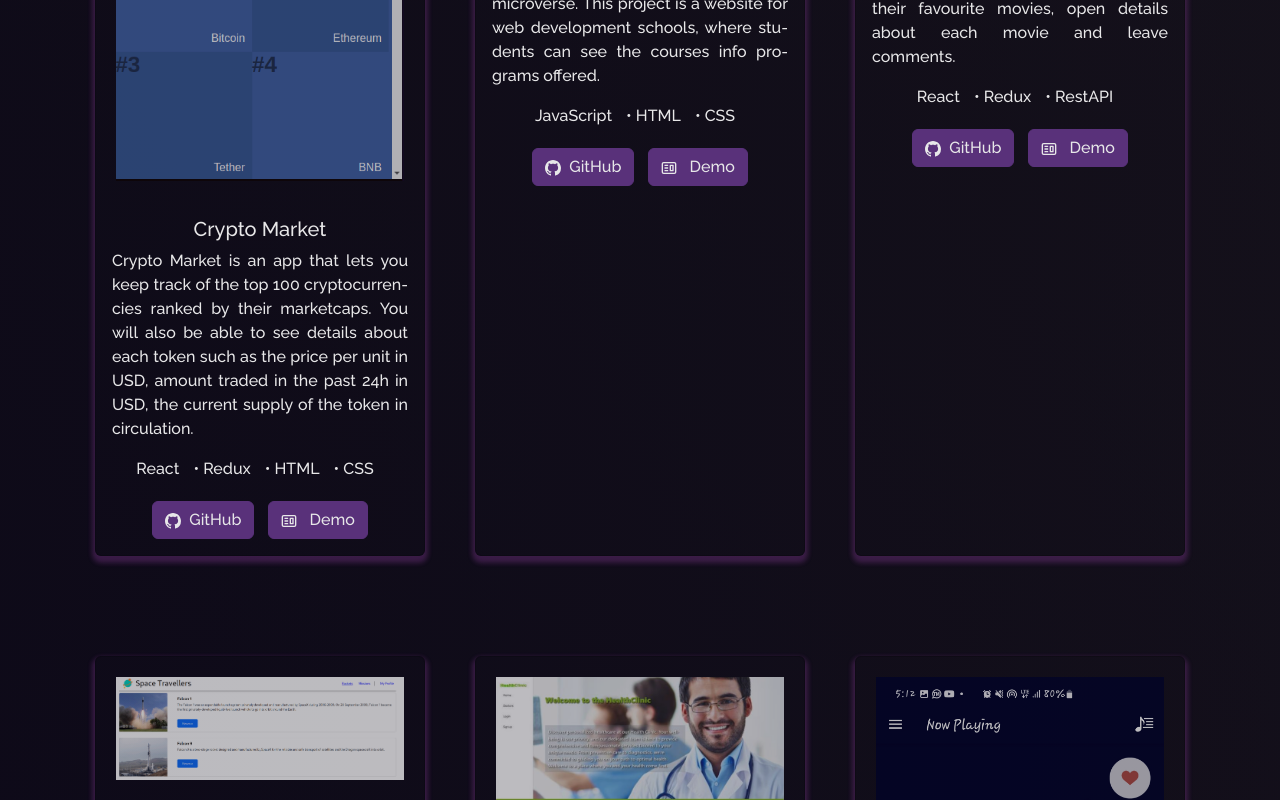
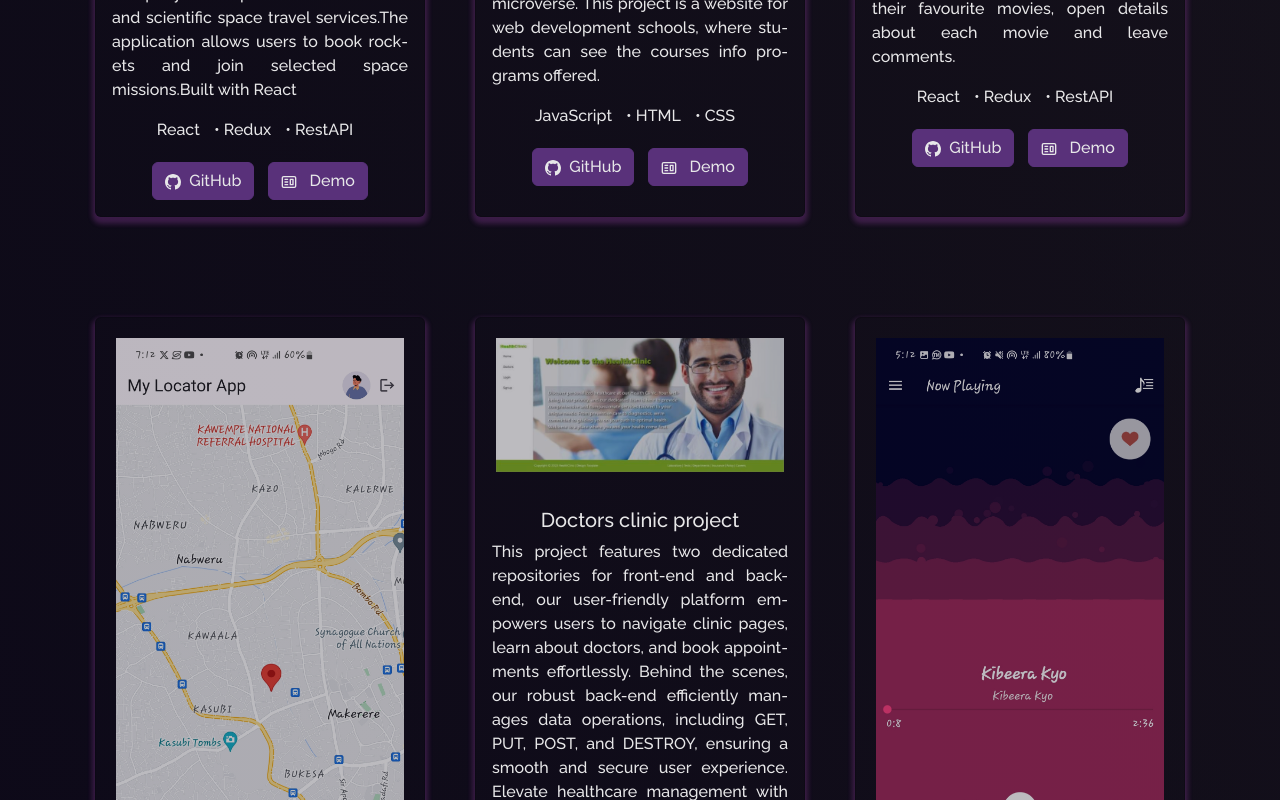
Before and after one commit to arnoldnekemiah/arnoldnek, a React (Create React App) app: page /project in a window 1280 px wide. Shown: the part 560-1360 px from the top of the page. Built offline with nearby package versions, Linux system fonts and the light colour scheme.

Commit message:
replaced crypto project

```diff
--- a/src/components/Projects/Projects.js
+++ b/src/components/Projects/Projects.js
@@ -2,7 +2,7 @@ import React from 'react';
 import { Container, Row, Col } from 'react-bootstrap';
 import ProjectCard from './ProjectCards';
 import Particle from '../Particle';
-import crypto from '../../Assets/Projects/crypto.png';
+import locator from '../../Assets/Projects/locator.jpg';
 import devSchool from '../../Assets/Projects/devSchool.png';
 import metflixNew from '../../Assets/Projects/metflixNew.png';
 import space from '../../Assets/Projects/space.png';
@@ -25,13 +25,13 @@ function Projects() {
         <Row style={{ justifyContent: 'center', paddingBottom: '10px' }}>
           <Col md={4} className="project-card">
             <ProjectCard
-              imgPath={crypto}
+              imgPath={space}
               isBlog={false}
-              title="Crypto Market"
-              description="Crypto Market is an app that lets you keep track of the top 100 cryptocurrencies ranked by their marketcaps. You will also be able to see details about each token such as the price per unit in USD, amount traded in the past 24h in USD, the current supply of the token in circulation."
-              techStacks={['React', 'Redux', 'HTML', 'CSS']}
-              ghLink="https://github.com/arnoldnekemiah/crypto-market"
-              demoLink="https://crypto-market-blond.vercel.app/"
+              title="Space X travelers Hub"
+              description="We worked with the live data from the SpaceX API. This web application for a company that provides commercial and scientific space travel services.The application allows users to book rockets and join selected space missions.Built with React"
+              techStacks={['React', 'Redux', 'RestAPI']}
+              ghLink="https://github.com/arnoldnekemiah/space-travelers-hub"
+              demoLink="https://space-x-travelers-hub.onrender.com/"
             />
           </Col>
 
@@ -61,13 +61,13 @@ function Projects() {
 
           <Col md={4} className="project-card">
             <ProjectCard
-              imgPath={space}
+              imgPath={locator}
               isBlog={false}
-              title="Space X travelers Hub"
-              description="We worked with the live data from the SpaceX API. This web application for a company that provides commercial and scientific space travel services.The application allows users to book rockets and join selected space missions.Built with React"
-              techStacks={['React', 'Redux', 'RestAPI']}
-              ghLink="https://github.com/arnoldnekemiah/space-travelers-hub"
-              demoLink="https://space-x-travelers-hub.onrender.com/"
+              title="Locator App"
+              description="This is an app that shows your current location on the map. It also has Authentication with firebase"
+              techStacks={['Flutter']}
+              ghLink="https://github.com/arnoldnekemiah/locator_app"
+              demoLink="#"
             />
           </Col>
 
```
Also changed, not shown: src/Assets/Projects/locator.jpg (added), 1 other file (tests, documents, lock files or other folders).
